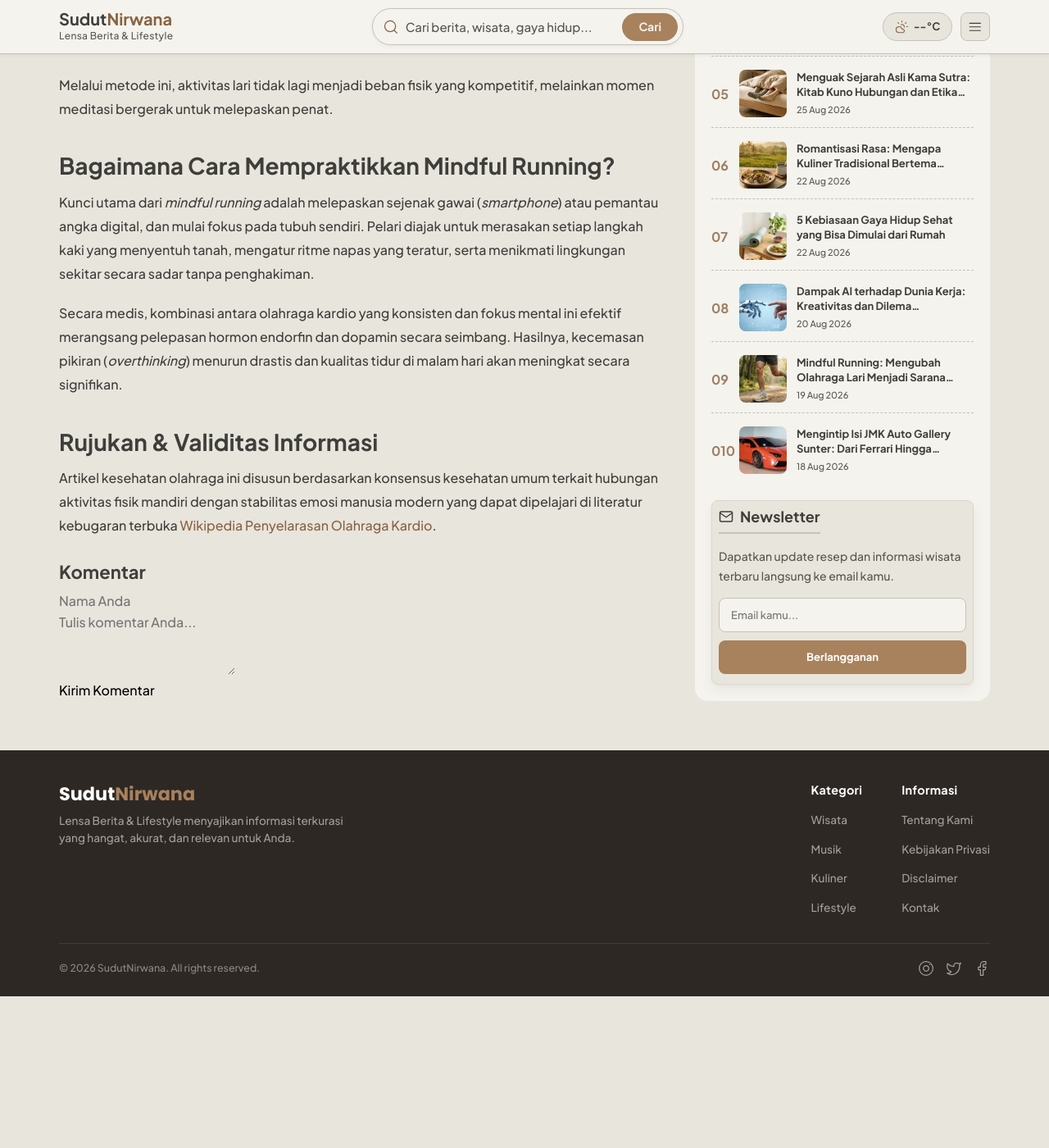
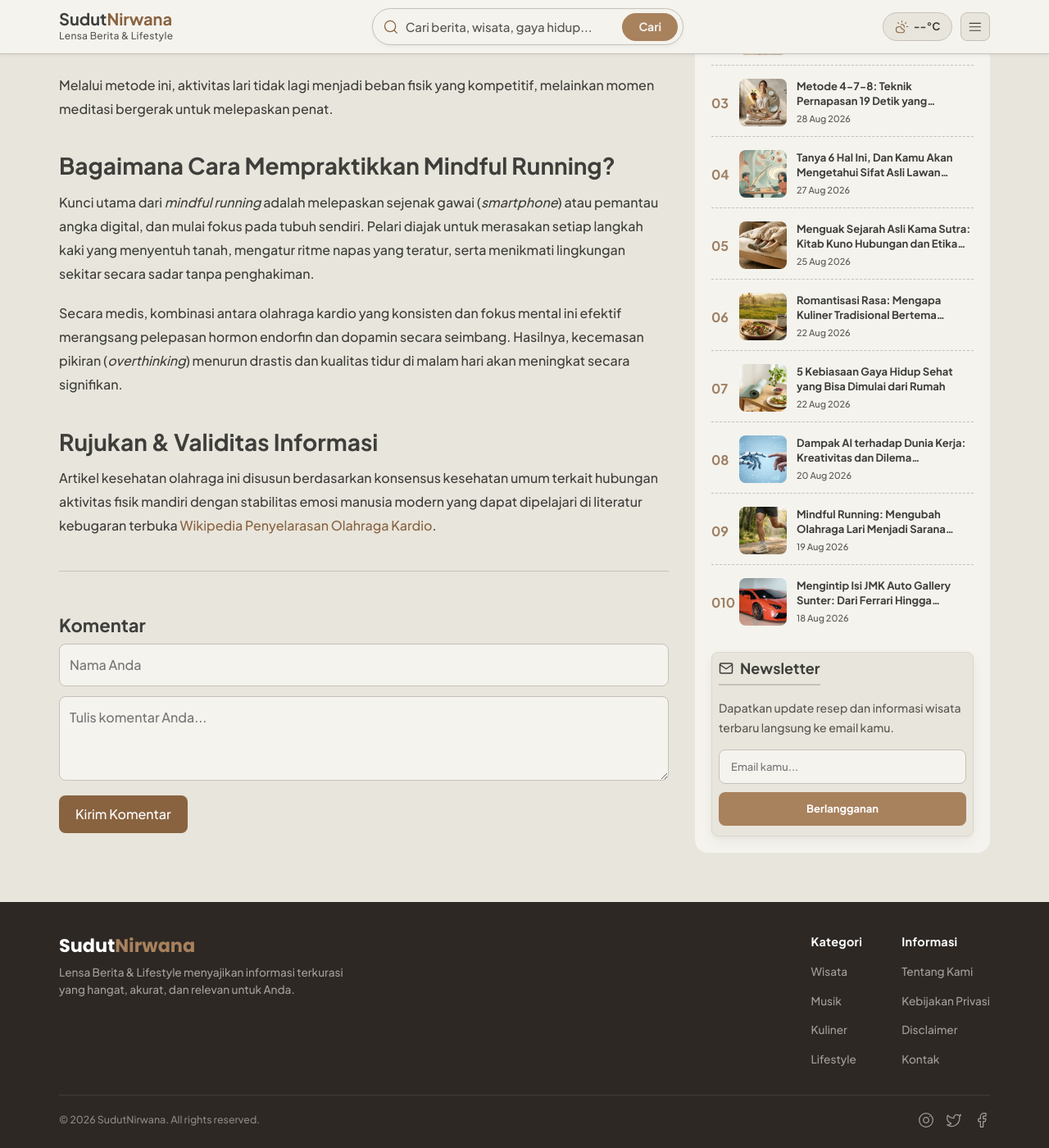
Before and after one commit to sudut-nirwana/sudut-nirwana-portal-berita, a Jekyll site: the page built from _posts/olahraga/2026-08-19-mindful-running.md, in a window 1280 px wide and 1400 px high, scrolled down 862 px. Shown: the whole window at 82% size. Built offline with Jekyll 4.4.1, drawn with Linux system fonts in a browser that asks for light colours; before the commit the page ends 2077 px from its top, so only the background shows below that.

Commit message:
menyesuaikan frontend comment dan views

```diff
--- a/_includes/components/views.html
+++ b/_includes/components/views.html
@@ -9,5 +9,5 @@
 
 <span class="post-meta-item">
   <span data-icon="eye"></span>
-  <span id="view-count" data-slug="{{ page.url }}">{{ views }}</span> Dilihat
+  <span id="view-count" data-slug="{{ page.slug }}">{{ views }}</span> Dilihat
 </span>
--- /dev/null
+++ b/_sass/component/_comments.scss
@@ -0,0 +1,80 @@
+.post-comments {
+  margin-top: 40px;
+  padding-top: 24px;
+  border-top: 1px solid var(--color-border);
+}
+
+.comments-title {
+  font-size: 1.25rem;
+  color: var(--text-main);
+  margin-bottom: 16px;
+}
+
+.comment-form {
+  display: flex;
+  flex-direction: column;
+  gap: 12px;
+  margin-bottom: 24px;
+}
+
+.comment-form .form-group input,
+.comment-form .form-group textarea {
+  width: 100%;
+  padding: 12px;
+  background: var(--color-card);
+  border: 1px solid var(--color-border);
+  border-radius: var(--radius-sm);
+  color: var(--text-main);
+}
+
+.comment-form .form-group input:focus,
+.comment-form .form-group textarea:focus {
+  border-color: var(--color-primary);
+}
+
+.btn-submit {
+  background-color: var(--color-primary);
+  color: #fff;
+  padding: 10px 20px;
+  border-radius: var(--radius-sm);
+  font-weight: 500;
+  cursor: pointer;
+  align-self: flex-start;
+  transition: background 0.2s;
+}
+
+.btn-submit:hover {
+  background-color: var(--color-accent);
+}
+
+.comment-list {
+  display: flex;
+  flex-direction: column;
+  gap: 12px;
+}
+
+.comment-item {
+  background: var(--color-card);
+  padding: 16px;
+  border-radius: var(--radius-sm);
+  border: 1px solid var(--color-border);
+}
+
+.comment-content strong {
+  display: inline-block;
+  color: var(--text-main);
+  font-size: 0.95rem;
+}
+
+.comment-content small {
+  float: right;
+  color: var(--text-muted);
+  font-size: 0.8rem;
+}
+
+.comment-content p {
+  margin-top: 8px;
+  font-size: 0.95rem;
+  color: var(--text-main);
+  word-break: break-word;
+}
--- a/assets/css/main.scss
+++ b/assets/css/main.scss
@@ -23,6 +23,7 @@
 @use "component/tranding-news";
 @use "component/search-result";
 @use "component/style-post-content";
+@use "component/comments";
 @use "component/footer";
 
 /* widgate style */
```
Also changed, not shown: functions/api/comments.js (added, +31 -0 lines), functions/api/views.js (added, +42 -0 lines).
